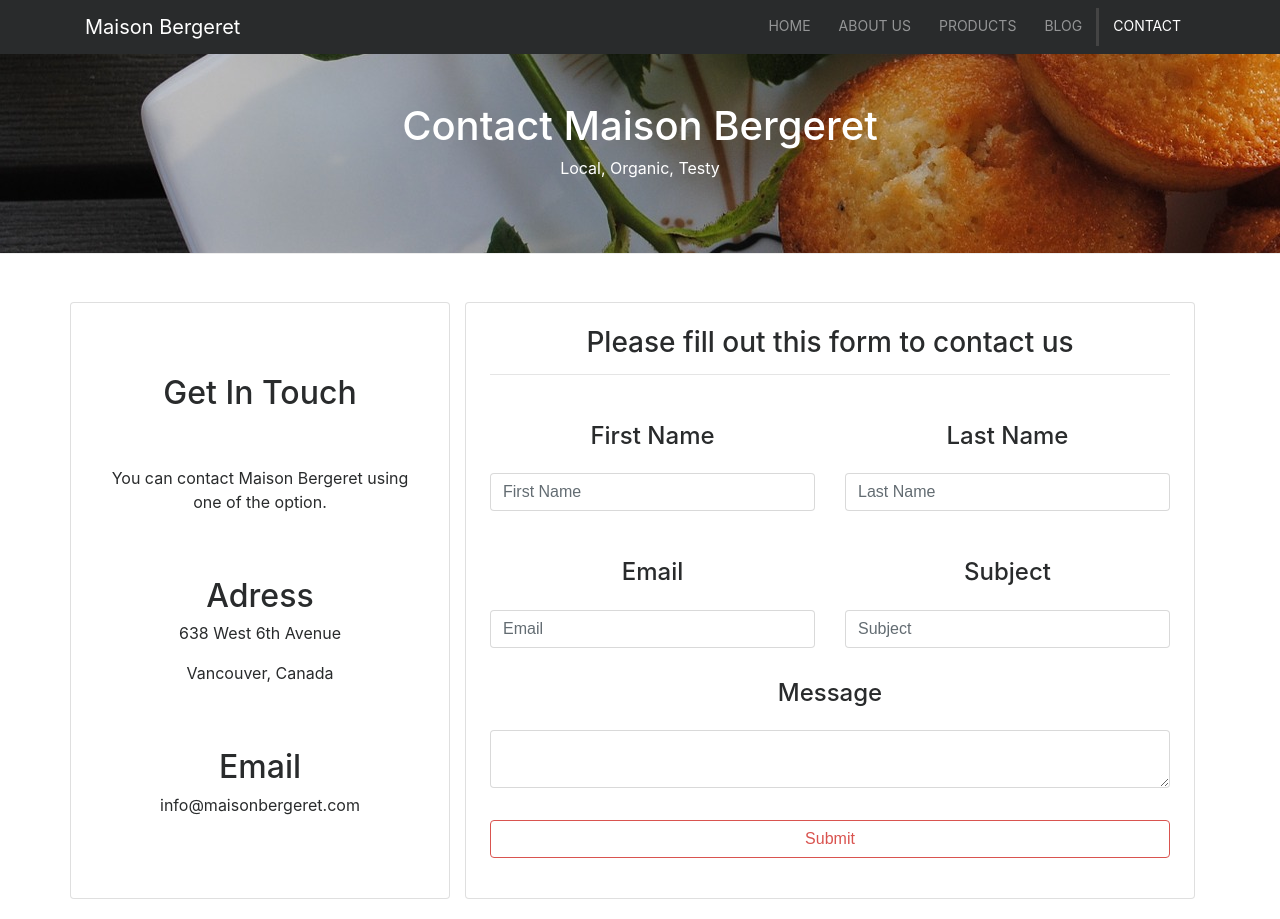
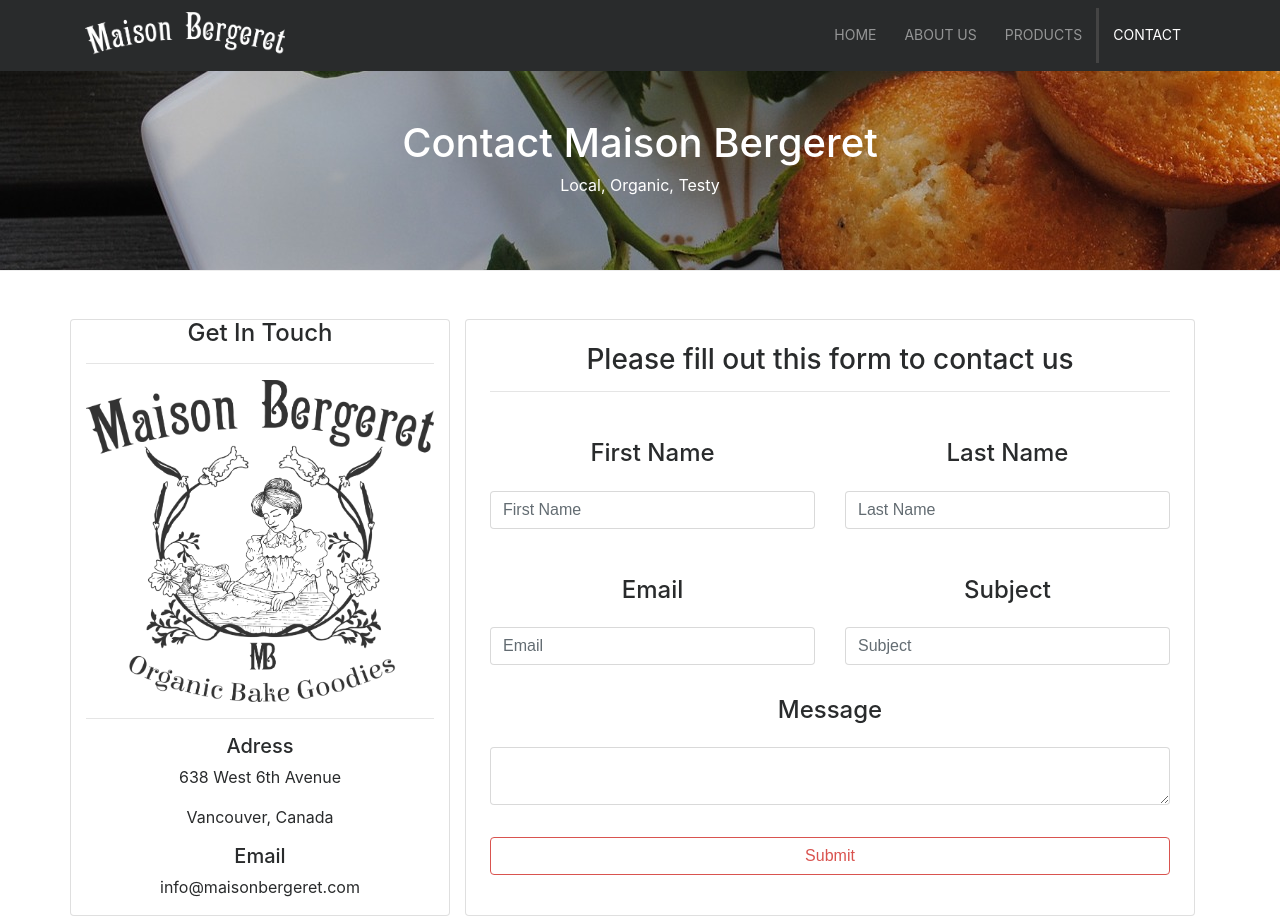
Before and after one commit to BFfrancois/MaisonBergeret, a website: page src/contact.html in a window 1280 px wide. Shown: the top 919 px of the page. Drawn offline with Linux system fonts and the light colour scheme; some packages are replaced by stand-ins of ours; a script that the page names is missing.

Commit message:
logo plus blog

```diff
--- a/src/contact.html
+++ b/src/contact.html
@@ -20,22 +20,27 @@
         <span class="navbar-toggler-icon"></span>
       </button>
       <div class="collapse navbar-collapse" id="navbarNav">
-        <a href="index.html" class="navbar-brand">Maison Bergeret</a>
+        <a href="index.html" class="navbar-brand">
+          <div class="log">
+            <img alt="Card image cap" class="card-img-top img-fluid" src="./img/logo1.png"/>
+          </div>
+        </a>
+
         <ul class="navbar-nav ml-auto">
           <li class="nav-item">
-          <a href="index.html" class="nav-link">Home</a>
+          <a href="index.html" class="nav-link p-3">Home</a>
           </li>
           <li class="nav-item">
-          <a href="about.html" class="nav-link">About Us</a>
+          <a href="about.html" class="nav-link p-3">About Us</a>
           </li>
           <li class="nav-item">
-          <a href="products.html" class="nav-link">products</a>
+          <a href="products.html" class="nav-link p-3">products</a>
           </li>
-          <li class="nav-item">
-          <a href="blog.html" class="nav-link">Blog</a>
+       <!--    <li class="nav-item">
+          <a href="blog.html" class="nav-link p-3">Blog</a>
           </li>
-          <li class="nav-item active">
-          <a href="contact.html" class="nav-link">Contact</a>
+ -->          <li class="nav-item active">
+          <a href="contact.html" class="nav-link p-3">Contact</a>
           </li>
         </ul>
       </div>
@@ -58,15 +63,23 @@
   <section id="contact" class="py-5">
     <div class="container">
       <div class="row">
+
+
+    <div class="container">
+      <div class="row">
         <div class="col-md-4 card">
-          <div class="p-4">
-            <div class="card-body">
-              <h2 class="py-5 text-center">Get In Touch</h2>
-              <p class="text-center pb-5">You can contact Maison Bergeret using one of the option.</p>
-              <h2 class="text-center">Adress</h2>
+          <div class="text-center">
+            <div>
+              <h4 class="card-title text-center">Get In Touch</h4>
+              <hr>
+              <img alt="Card image cap" class="card-img-top img-fluid" src="./img/logo.png" />
+              <div class="crard-footer text-muted text-center">
+              </div>
+              <hr>
+              <h5 class="text-center">Adress</h5>
               <p class="text-center">638 West 6th Avenue</p>
-              <p class="text-center pb-5">Vancouver, Canada</p>
-              <h2 class="text-center">Email</h2>
+              <p class="text-center">Vancouver, Canada</p>
+              <h5 class="text-cente">Email</h5>
               <p class="text-center">info@maisonbergeret.com</p>
             </div>
           </div>
--- a/src/css/style.css
+++ b/src/css/style.css
@@ -77,3 +77,7 @@
 .lead{
   margin-bottom: 4rem;
 }
+
+.log{
+  width: 200px;
+}
```
Also changed, not shown: src/about.html (+14 -10 lines), src/blog.html (+6 -6 lines), src/index.html (+13 -9 lines), src/products.html (+19 -15 lines), src/img/coming-soon.jpg (deleted), src/img/example.jpg (deleted), src/img/logo1.png (added), src/img/logowhite.png (added), src/img/maisonbergeret.png (added), 3 other files.
